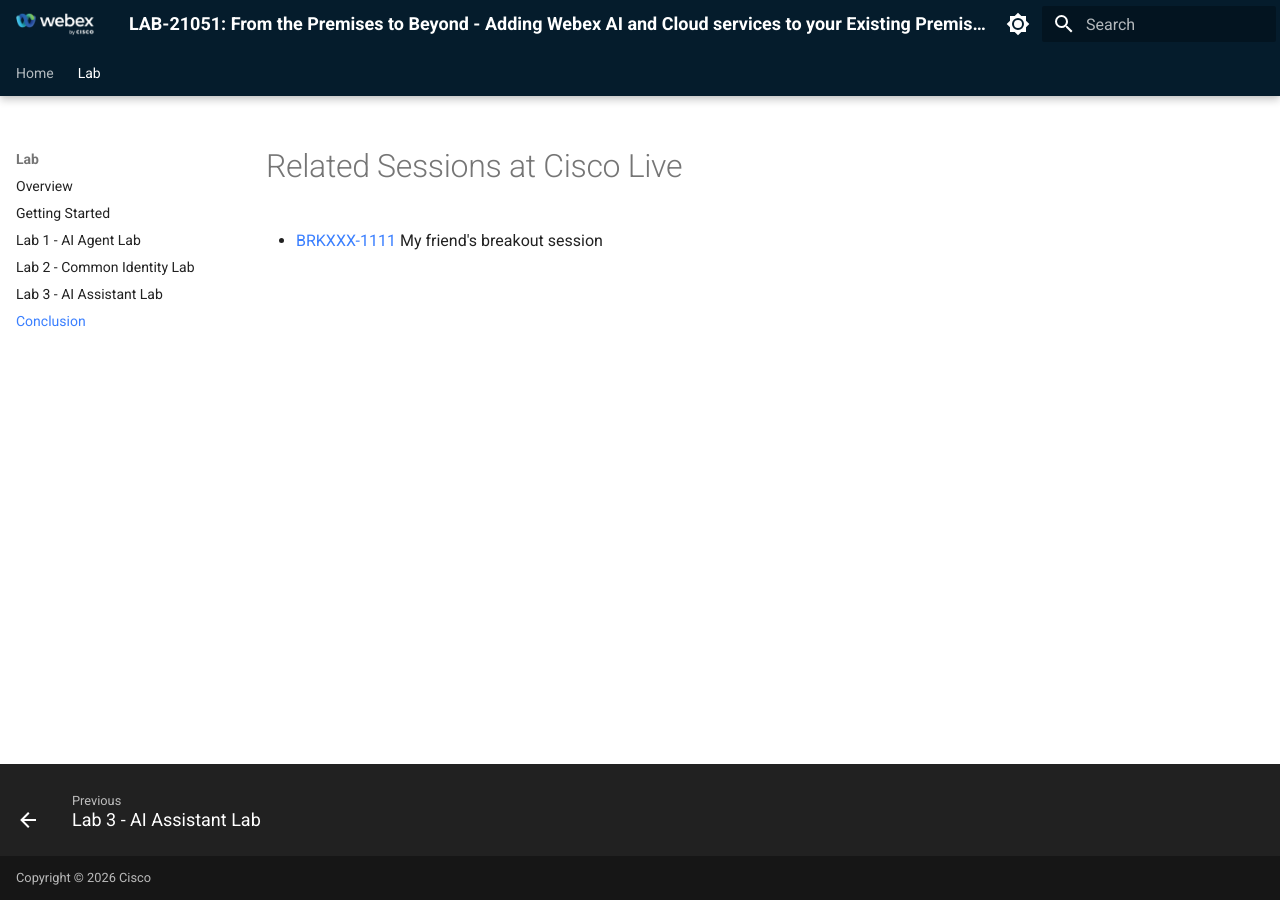
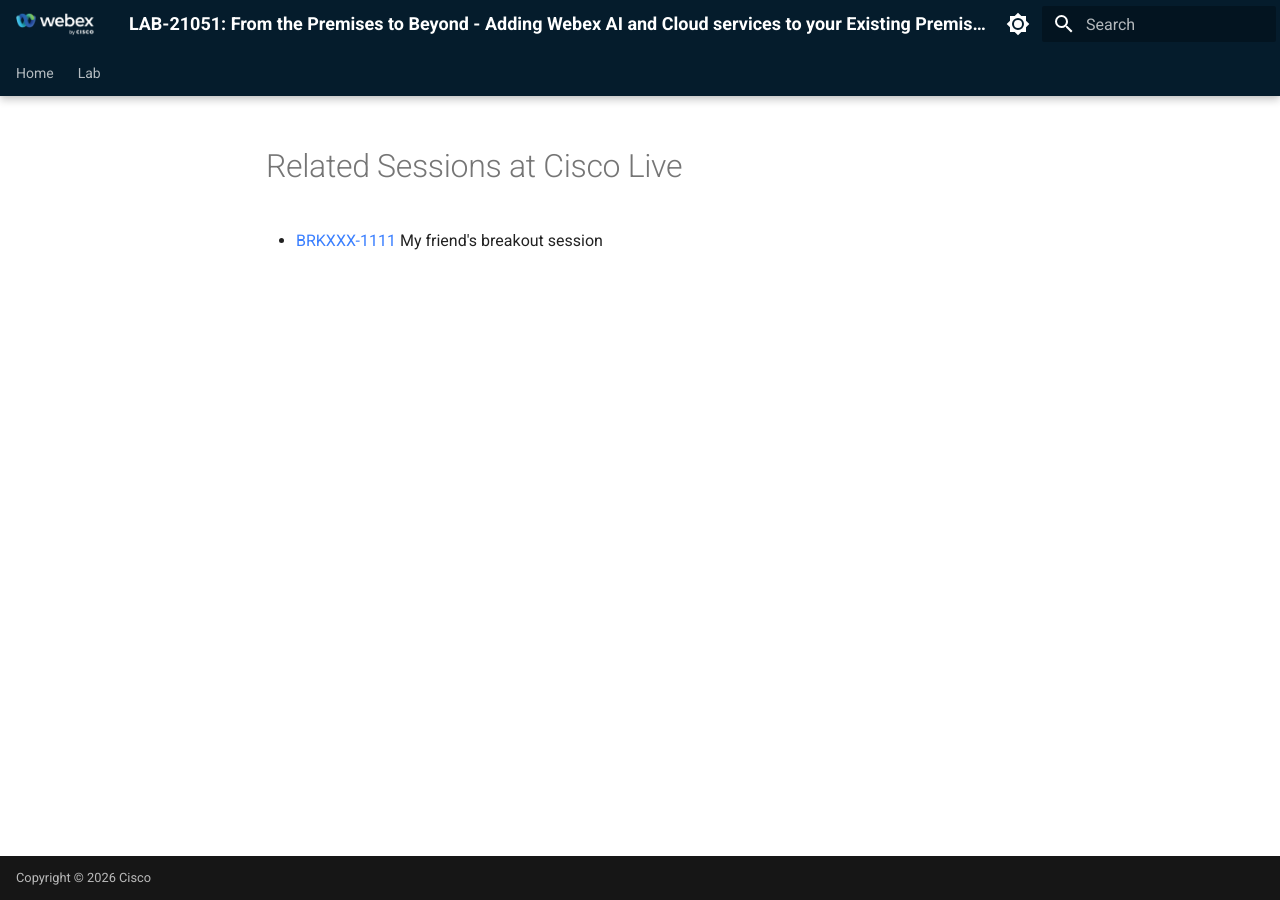
Before and after one commit to WebexCC-SA/LAB-21051, an MkDocs documentation site: the page built from docs/conclusion.md, in a window 1280 px wide. Built offline with MkDocs 1.6.1 and Material for MkDocs 9.7.7, drawn with Linux system fonts in a browser that asks for light colours.

Commit message:
Removed conclusion chapter.

```diff
--- a/mkdocs.yml
+++ b/mkdocs.yml
@@ -93,4 +93,3 @@
       - Lab 1 - AI Agent Lab: Lab1_AI_Agent.md
       - Lab 2 - Common Identity Lab: Lab2_CI_Config.md
       - Lab 3 - AI Assistant Lab: Lab3_AI_Assistant.md
-      - Conclusion: conclusion.md
```
Also changed, not shown: docs/Lab1_AI_Agent.md (+2 -2 lines).
